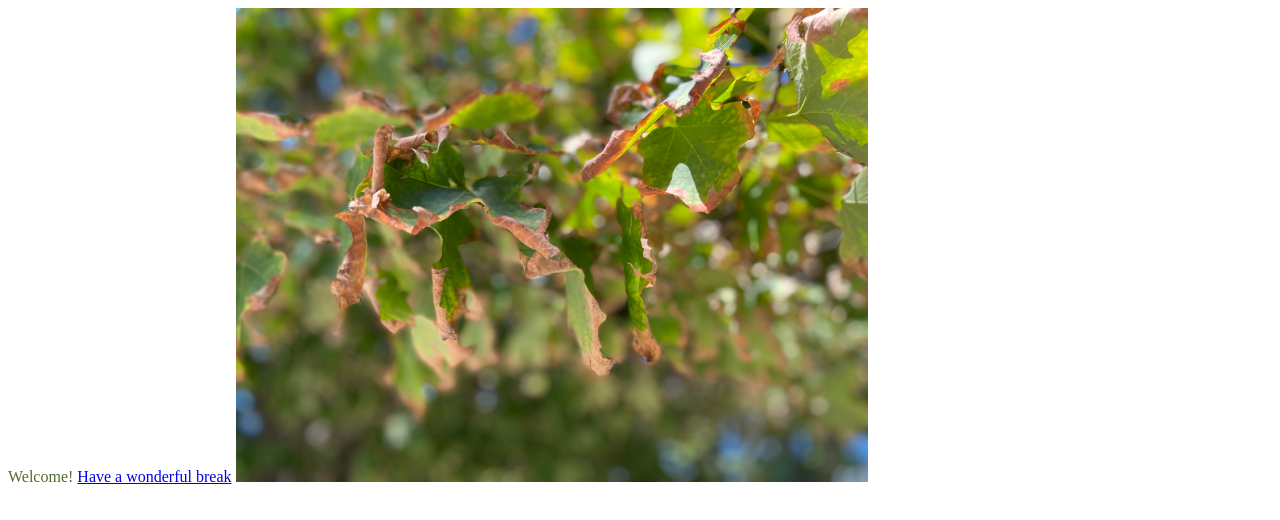
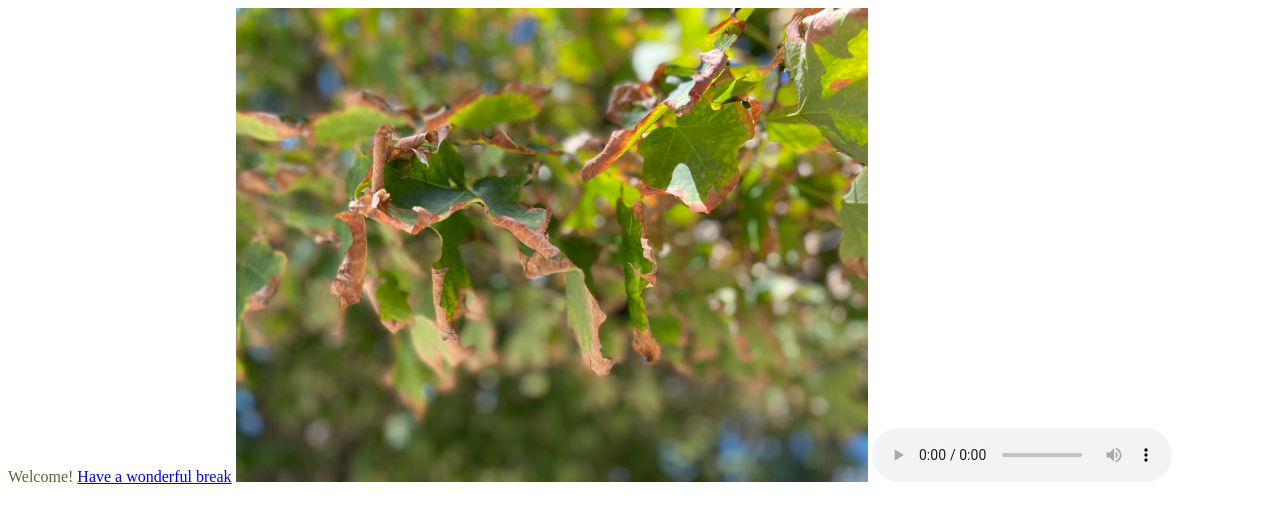
Before and after one commit to Linda-9/twine, a plain HTML site: page index.html in a window 1280 px wide. Drawn offline with Linux system fonts and the light colour scheme.

Commit message:
Update index.html

```diff
--- a/index.html
+++ b/index.html
@@ -11,7 +11,10 @@
   Welcome!
     <a href="https://linda-9.github.io/twine/twin_file/proj.html"> Have a wonderful break</a>
     <img src="https://linda-9.github.io/twine/image/leaf.jpg" width="50%">
-    <embed src="https://linda-9.github.io/twine/image/Blue.mp3" loop="true" autostart="true" width="2" height="0">
+    <audio controls autoplay>
+  <source src="https://linda-9.github.io/twine/image/Blue.mp3 type="audio/mpeg">
+Your browser does not support the audio element.
+</audio>
 
 
   </body>
```
